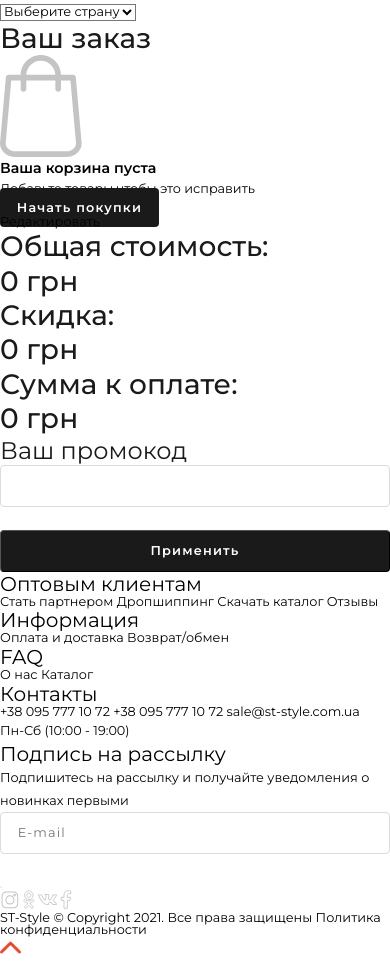
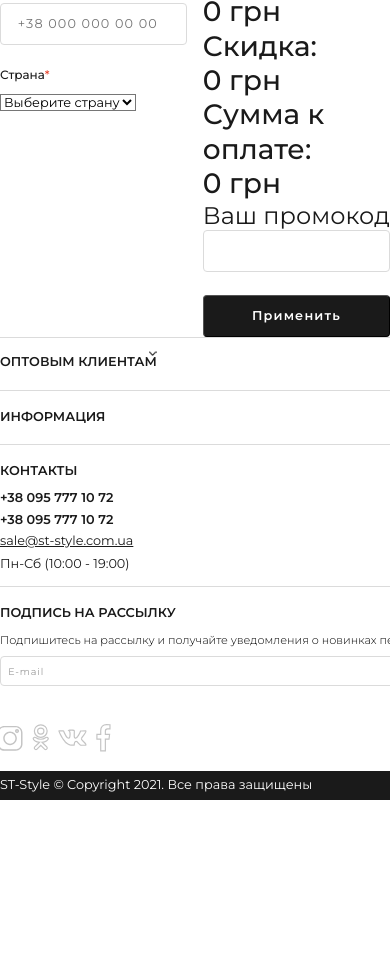
Before and after one commit to Heinsed/St-Style-Front-end, a website: page src/checkout.html in a window 390 px wide. Shown: the part 735-1696 px from the top of the page. After the commit the page ends 1535 px from the top, so only its background shows below. Drawn offline with nearby package versions, Linux system fonts and the light colour scheme; files that its build step writes are made by us from their sources; files whose address does not match are found by name.

Commit message:
15.09.21 - Footer done, Checkout cleared

```diff
--- a/src/checkout.html
+++ b/src/checkout.html
@@ -10,7 +10,7 @@
 <section class="ordering">
     <div class="wrapper">
 
-
+        <div class="flex-container">
 
             <div class="column">
                 <h1>Оформление заказа</h1>
@@ -356,7 +356,7 @@
             <div class="column">
                 <div class="cart-box">
                     <div class="cart-box__header">
-                    <h1>Ваш заказ</h1>
+                        <h4>Ваш заказ</h4>
                     </div>
                     <div class="cart-box__order-list ">
                         <div class="empty-cart-frame">
@@ -396,5 +396,6 @@
                 </div>
             </div>
         </div>
+    </div>
 </section>
 @@include('templates/_footer.html')
--- a/src/scss/checkout-template/_main.scss
+++ b/src/scss/checkout-template/_main.scss
@@ -1 +1,2 @@
+@import 'ordering-template';
 @import 'ordering-form';
--- /dev/null
+++ b/src/scss/checkout-template/_ordering-template.scss
@@ -0,0 +1,13 @@
+.ordering {
+    .wrapper {
+        .flex-container {
+            justify-content: space-between;
+        }
+        .column {
+            width: 48%;
+            form {
+                margin-top: 28px;
+            }
+        }
+    }
+}
--- a/src/scss/components.scss
+++ b/src/scss/components.scss
@@ -273,6 +273,24 @@ input[type="radio"]:checked+label:before {
     }
 }
 
+.breadcrumbs {
+    margin-bottom: 40px;
+    a,
+    span {
+        font-family: Montserrat;
+        font-style: normal;
+        font-weight: 500;
+        font-size: 15px;
+        line-height: 18px;
+        color: $main-font-color;
+        opacity: 0.3;
+        &:last-child {
+            cursor: default;
+            pointer-events: none;
+        }
+    }
+}
+
 // ELEMENTS END
 .minicart {
     padding: 0 !important;
--- a/src/scss/footer.scss
+++ b/src/scss/footer.scss
@@ -0,0 +1,230 @@
+footer {
+    margin-top: 111px;
+    border-top: 1px solid $elements-color;
+    padding-top: 81px;
+    box-sizing: border-box;
+    @media screen and (max-width: 1111px) {
+        padding-top: 16px;
+        margin-top: 0;
+        overflow: hidden;
+    }
+    .wrapper {
+        display: flex;
+        justify-content: space-between;
+        @media screen and (max-width: 1111px) {
+            flex-wrap: wrap;
+        }
+    }
+    .column {
+        margin-bottom: 100px;
+        .dropdown-footer {
+            @media screen and (max-width: 1111px) {
+                transition: .3s;
+                height: 0;
+                display: none;
+            }
+        }
+        .dropdown-footer_shown {
+            @media screen and (max-width: 1111px) {
+                height: auto;
+                display: block;
+            }
+        }
+        @media screen and (max-width: 1111px) {
+            margin-bottom: 26px;
+            position: relative;
+            &:first-child::before {
+                display: none;
+            }
+            &:before {
+                content: '';
+                background: $elements-color;
+                height: 1px;
+                width: 100vh;
+                position: relative;
+                left: -3%;
+                display: block;
+                top: -18px;
+            }
+        }
+        .footer__title {
+            font-size: 16px;
+            font-weight: 600;
+            position: relative;
+            color: $main-font-color;
+            margin-bottom: 11px;
+            @media screen and (max-width: 1111px) {
+                text-transform: uppercase;
+            }
+            @media screen and (max-width: 350px) {
+                font-size: 12px;
+            }
+        }
+        .footer-has-drop {
+            @media screen and (max-width: 1111px) {
+                &:after {
+                    content: '';
+                    background: url('../../img/ar-left.png');
+                    width: 10px;
+                    height: 10px;
+                    display: block;
+                    position: absolute;
+                    top: 0px;
+                    transition: .3s;
+                    right: 0;
+                }
+                &.dropdown-footer_shown_title:after {
+                    content: '';
+                    background: url('../../img/ar-left.png');
+                    width: 10px;
+                    height: 10px;
+                    display: block;
+                    position: absolute;
+                    top: 3px;
+                    transform: rotate(180deg);
+                    right: 0;
+                }
+            }
+        }
+        a {
+            margin-bottom: 11px;
+            display: block;
+            opacity: 0.6;
+            font-weight: 400;
+            transition: 0.1s;
+            font-size: 16px;
+            @media screen and (max-width: 350px) {
+                font-size: 12px;
+            }
+        }
+        a:hover {
+            opacity: 1;
+        }
+        p {
+            font-weight: 300;
+            font-size: 14px;
+            line-height: 17px;
+            margin-bottom: 11px;
+        }
+        .phone {
+            opacity: 1;
+            color: $main-font-color;
+            font-weight: 600;
+        }
+        .e-mail {
+            opacity: 1;
+            text-decoration: underline;
+            font-weight: 400;
+            color: $main-font-color;
+        }
+        .worktime {
+            font-size: 16px;
+            font-weight: 400;
+            color: $main-font-color;
+        }
+    }
+    .social-icons {
+        display: flex;
+        width: 120px;
+        margin-top: 25px;
+        justify-content: space-between;
+        a {
+            margin: auto 0;
+            opacity: 1;
+            transform: scale(1.5);
+            transition: 0.1s;
+            margin-right: 20px;
+        }
+        svg path {
+            transition: 0.3s;
+        }
+        a:hover svg path {
+            fill: $main-color;
+        }
+    }
+    .column_opc {
+        .footer__title {
+            font-size: 16px;
+            font-weight: 600;
+            color: $main-font-color;
+            margin-bottom: 11px;
+            opacity: 0.6;
+        }
+        a {
+            color: $main-font-color;
+        }
+    }
+    form {
+        display: flex;
+        justify-content: space-between;
+        margin-bottom: 8px;
+        input {
+            height: 38px;
+            padding-left: 9px;
+            color: $main-font-color;
+            font-size: 12px;
+            font-weight: 300;
+            border-radius: 5px;
+            border: 1px solid $elements-color;
+            box-sizing: border-box;
+            transition: 0.3s;
+        }
+        button {
+            width: 36px;
+            height: 38px;
+            border: none;
+            background: $main-color;
+            border-radius: 0px 5px 5px 0px;
+            margin-left: -5px;
+            cursor: pointer;
+            position: relative;
+            transition: 0.3s;
+        }
+        button:after {
+            content: "";
+            background: url("../img/e-mail-icon.svg");
+            position: absolute;
+            width: 16px;
+            height: 16px;
+            left: 8px;
+            top: 10px;
+        }
+        button:hover {
+            background: $main-color-dark;
+        }
+    }
+    .low-footer {
+        height: 36px;
+        line-height: 36px;
+        background: $main-font-color;
+        color: #fff;
+        @media screen and (max-width: 1111px) {
+            a {
+                font-size: 12px;
+            }
+        }
+    }
+    #button_go-up {
+        right: -200px;
+        position: fixed;
+        z-index: 99999;
+        bottom: 16px;
+        width: 40px;
+        height: 40px;
+        border-radius: 40px;
+        cursor: pointer;
+        background: #FADDD9;
+        transition: .3s;
+        &.show {
+            right: 3%;
+            transition: .3s;
+            transform: unset;
+        }
+        img {
+            width: 13px;
+            height: 13px;
+            margin-top: 12px;
+            margin-left: 13px;
+        }
+    }
+}
--- a/src/scss/main.scss
+++ b/src/scss/main.scss
@@ -2,6 +2,7 @@
 @import 'normalize';
 @import 'components';
 @import 'header';
+@import 'footer';
 body {
     margin: 0;
     padding: 0;
```
Also changed, not shown: dist/checkout.html, dist/css/main.min.css, 1 other file. Lines whose indentation alone changed are shown as unchanged.
